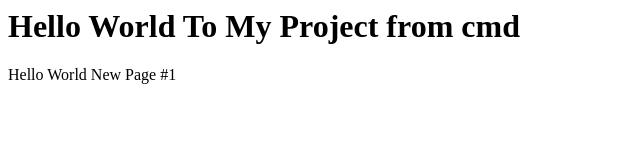
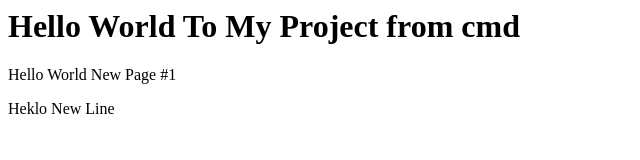
Before and after one commit to william-961/MyNewProject20, a plain HTML site: page index.html in a window 1280 px wide. Shown: the whole page, without its empty margins (0-640 px from the left). Drawn offline with Linux system fonts and the light colour scheme.

Commit message:
I change this file

```diff
--- a/index.html
+++ b/index.html
@@ -1,3 +1,4 @@
 
 <h1>Hello World To My Project from cmd</h1
 <p>Hello World New Page #1</p>
+<p>Heklo New Line</p>
```
